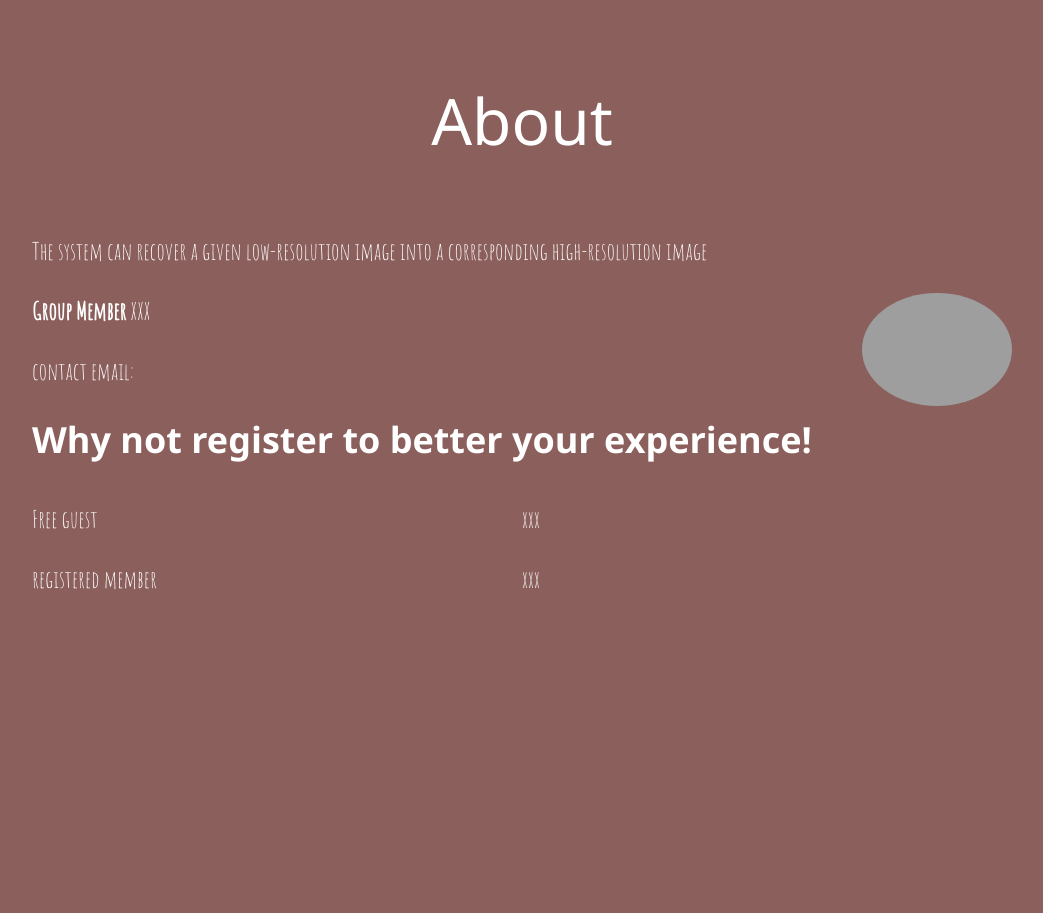
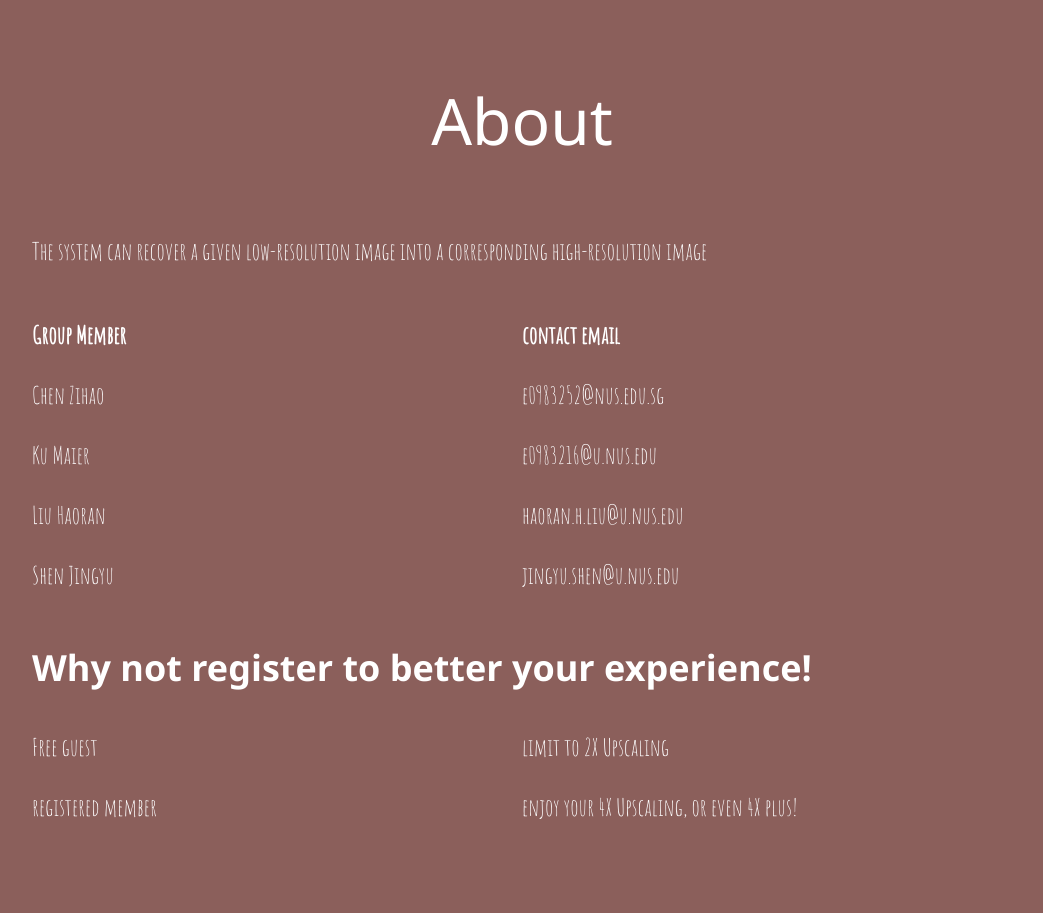
Before and after one commit to maier-ku/Online-Image-Super-Resolution-Reconstruction-System, a Django app: page /login/ in a window 1280 px wide. Shown: the part 801-1714 px from the top of the page, without its empty margins (118-1161 px from the left). Before the commit the page ends 1391 px from the top, so only its background shows below. Run offline with Django 3.2, Linux system fonts and the light colour scheme; grey boxes are pictures that could not be loaded.

Commit message:
edit about page

```diff
--- a/templates/login/index.html
+++ b/templates/login/index.html
@@ -117,9 +117,22 @@
         <div class="w3-content">
             <h1 class="w3-center w3-jumbo" style="margin-bottom:64px">About</h1>
             <p>The system can recover a given low-resolution image into a corresponding high-resolution image</p>
-            <p><strong>Group Member</strong> XXX<img src="SRGAN/w3images/chef.jpg" style="width:150px"
-                    class="w3-circle w3-right" alt="IMG"></p>
-            <p>contact email: </p>
+            <p><div class="w3-row">
+                <div class="w3-col s6">
+                    <p><strong>Group Member</strong> </p>
+                    <p>Chen Zihao</p>
+                    <p>Ku Maier</p>
+                    <p>Liu Haoran</p>
+                    <p>Shen Jingyu</p>
+                </div>
+                <div class="w3-col s6">
+                    <p><strong>contact email</strong></p>
+                    <p>e0983252@nus.edu.sg</p>
+                    <p>e0983216@u.nus.edu</p>
+                    <p>haoran.h.liu@u.nus.edu</p>
+                    <p>jingyu.shen@u.nus.edu</p>
+                </div>
+            </div></p>
             <h1><b>Why not register to better your experience!</b></h1>
             <div class="w3-row">
                 <div class="w3-col s6">
@@ -127,8 +140,8 @@
                     <p>registered member</p>
                 </div>
                 <div class="w3-col s6">
-                    <p>xxx</p>
-                    <p>xxx</p>
+                    <p>limit to 2X Upscaling</p>
+                    <p>enjoy your 4X Upscaling, or even 4X plus!</p>
 
                 </div>
             </div>
```
